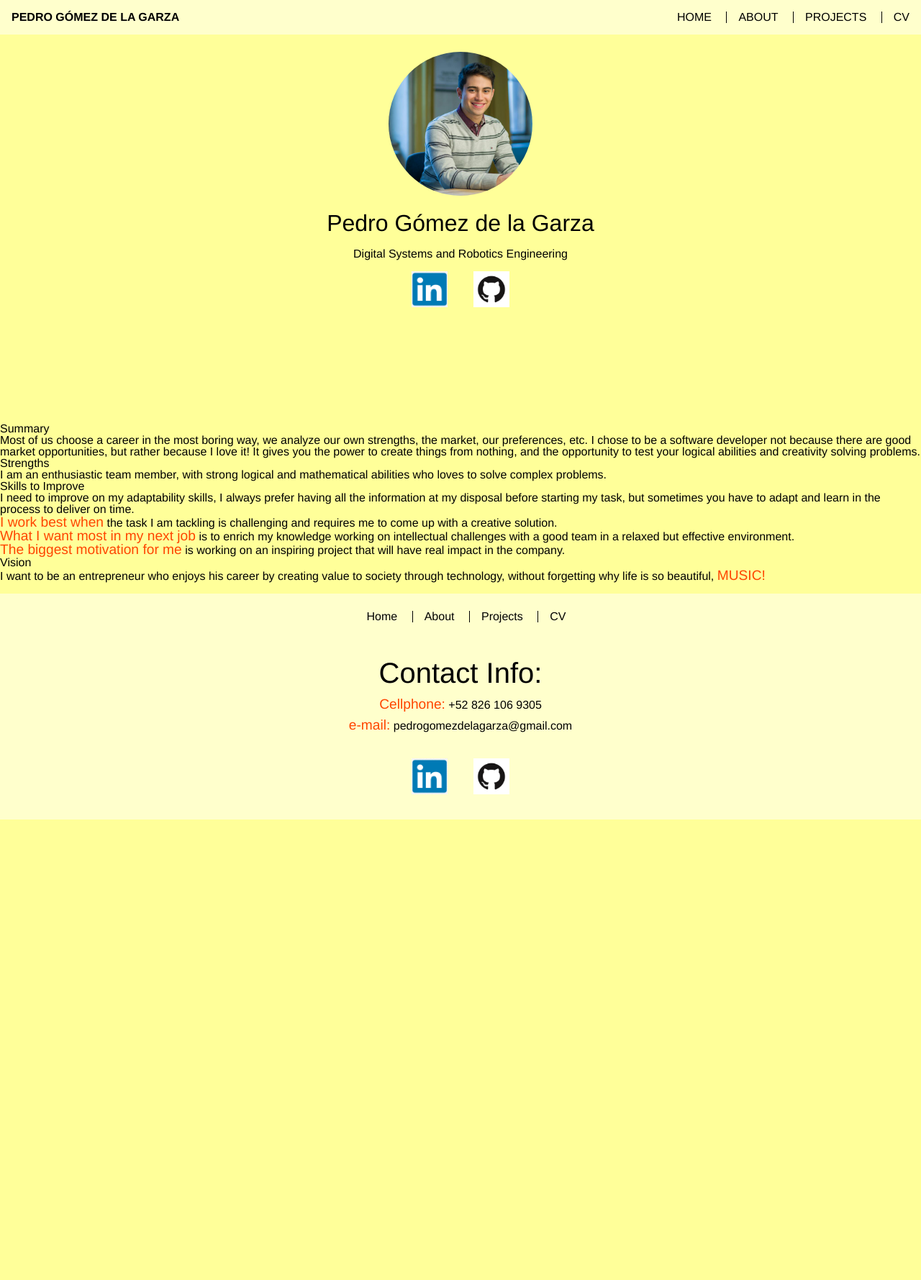
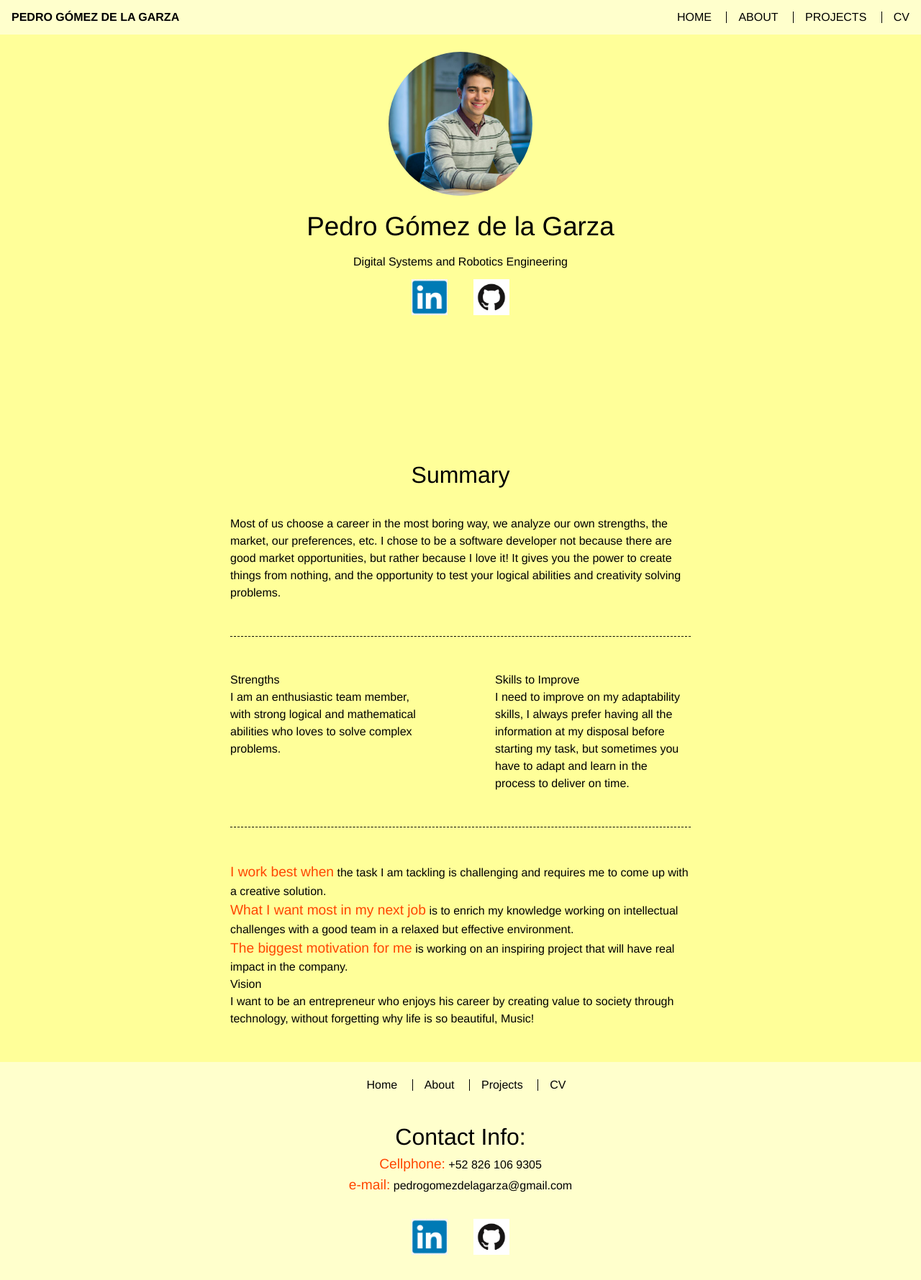
Before and after one commit to pedrog1997/pedrogomez, a Jekyll site: the page built from index.html, in a window 1280 px wide. Shown: the whole page at 72% size. Built offline with Jekyll 4.4.1, drawn with Linux system fonts in a browser that asks for light colours; before the commit the page ends 1139 px from its top, so only the background shows below that.

Commit message:
Some style to home page

```diff
--- a/css/main.css
+++ b/css/main.css
@@ -77,7 +77,7 @@ ul {
   line-height: 1.5;
 }
 .contact h2 {
-  font-size: 2.5em;
+  font-size: 2em;
 }
 
 /* HERO STYLES */
@@ -88,7 +88,7 @@ ul {
   text-align: center;
 }
 .hero h1 {
-  font-size: 2em;
+  font-size: 2.3em;
   margin: 0.6em;
 }
 .profile-picture {
@@ -104,3 +104,39 @@ ul {
 .social-links li:hover {
   background-color: orangered;
 }
+
+/* HOME STYLES */
+.profile-content {
+  box-sizing: border-box;
+  line-height: 1.5;
+  margin: 3em auto;
+  width: 50vw;
+}
+.summary {
+  border-bottom: 1px dashed black;
+  padding-bottom: 3em;
+  margin-bottom: 3em;
+}
+.summary h2 {
+  font-size: 2em;
+  text-align: center;
+  margin-bottom: 1em;
+}
+.strengths {
+  box-sizing: border-box;
+  padding-right: 3em;
+  float: left;
+  width: 50%;
+}
+.skill-to-improve {
+  box-sizing: border-box;
+  padding-left: 3em;
+  float: right;
+  width: 50%;
+}
+.col-2 {
+  border-bottom: 1px dashed black;
+  padding-bottom: 3em;
+  margin-bottom: 3em;
+  overflow: hidden;
+}
--- a/index.html
+++ b/index.html
@@ -36,6 +36,7 @@ layout: default
         creativity solving problems.
       </p>
     </div>
+    <div class="col-2">
       <div class="strengths">
         <h2>Strengths</h2>
         <p>
@@ -53,6 +54,7 @@ layout: default
           you have to adapt and learn in the process to
           deliver on time.
         </p>
+      </div>
     </div>
     <div class="extras">
       <p>
@@ -72,13 +74,13 @@ layout: default
         have real impact in the company.
       </p>
     </div>
-  </div>
     <div class="vision">
       <h2>Vision</h2>
       <p>
         I want to be an entrepreneur who enjoys his career by creating value to society
         through technology,
-      without forgetting why life is so beautiful, <strong>MUSIC!</strong>
+        without forgetting why life is so beautiful, Music!
       </p>
     </div>
   </div>
+</div>
```
Also changed, not shown: _layouts/default.html (+4 -4 lines), 6 other files. Lines whose indentation alone changed are shown as unchanged.
